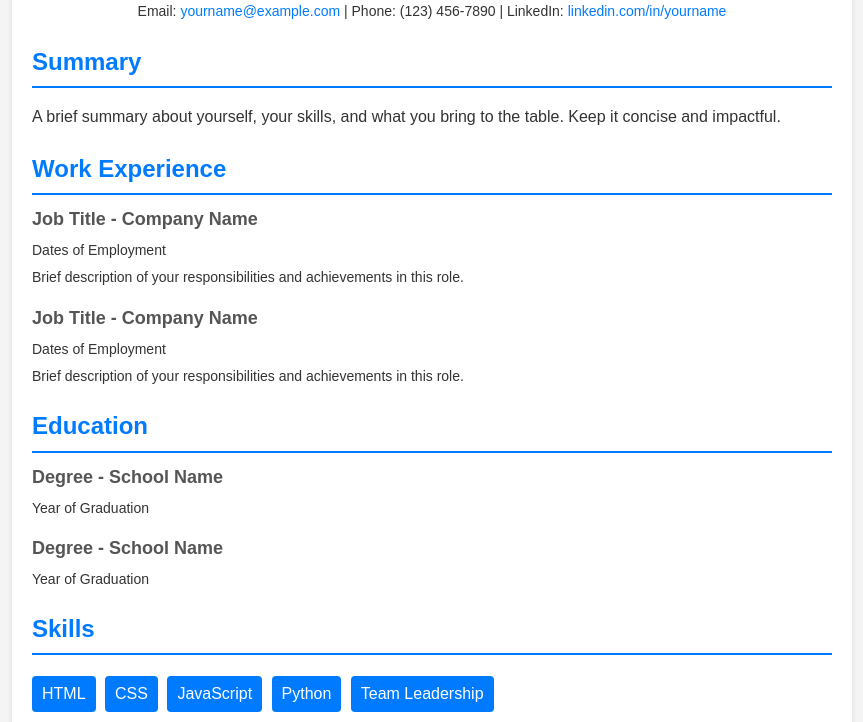
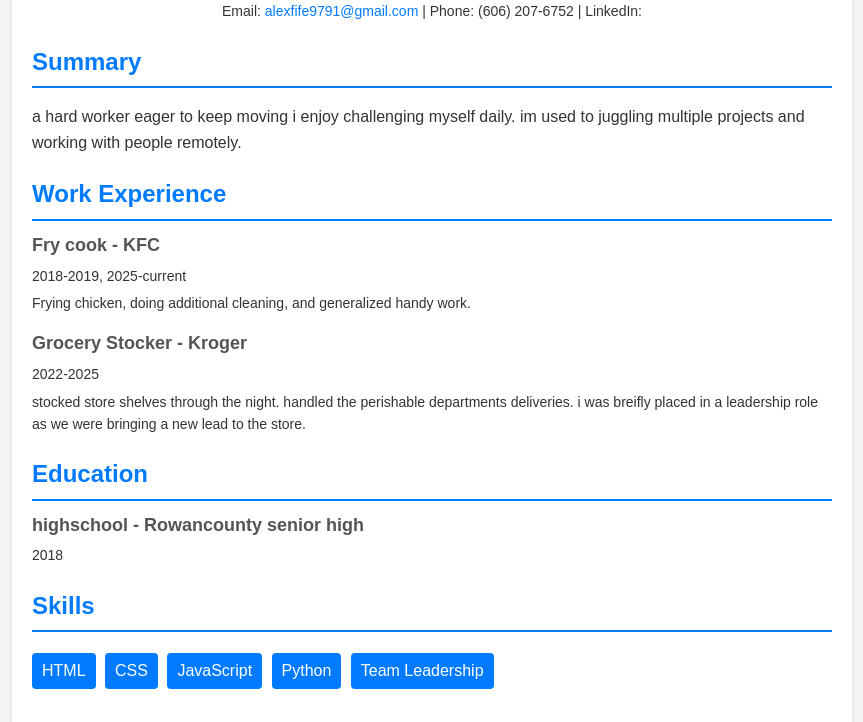
Before and after one commit to Surroyus/Surroyus.github.io, a plain HTML site: page index.html in a window 1280 px wide. Shown: the part 98-820 px from the top of the page, without its empty margins (208-1071 px from the left). Drawn offline with Linux system fonts and the light colour scheme.

Commit message:
edited resume

```diff
--- a/index.html
+++ b/index.html
@@ -3,7 +3,7 @@
     <head>
         <meta charset="UTF-8" />
         <meta name="viewport" content="width=device-width, initial-scale=1.0" />
-        <title>Resume Template</title>
+        <title>Alex fife Resume</title>
     </head>
 
     <style>
@@ -78,51 +78,55 @@
     <body>
         <main class="container">
             <section class="header">
-                <h1>Your Name</h1>
+                <h1>alex fife</h1>
                 <p class="contact">
                     Email:
-                    <a href="mailto:yourname@example.com"
-                        >yourname@example.com</a
+                    <a href="mailto:alexfife9791@gmail.com"
+                        >alexfife9791@gmail.com</a
                     >
-                    | Phone: (123) 456-7890 | LinkedIn:
-                    <a href="#">linkedin.com/in/yourname</a>
+                    | Phone: (606) 207-6752 | LinkedIn:
+                    <a href="#"></a>
                 </p>
             </section>
             <section class="section">
                 <h2>Summary</h2>
                 <p>
-                    A brief summary about yourself, your skills, and what you
-                    bring to the table. Keep it concise and impactful.
+                    a hard worker eager to keep moving i enjoy challenging myself daily.
+                    im used to juggling multiple projects and working with people remotely.
+
+
                 </p>
             </section>
             <section class="section">
                 <h2>Work Experience</h2>
                 <div class="item">
-                    <h3>Job Title - Company Name</h3>
-                    <p>Dates of Employment</p>
-                    <p>
-                        Brief description of your responsibilities and
-                        achievements in this role.
+                    <h3>Fry cook - KFC</h3>
+                    <p>2018-2019, 2025-current</p>
+                    <p> Frying chicken, doing additional cleaning, and generalized handy work.
+
+
+
                     </p>
                 </div>
                 <div class="item">
-                    <h3>Job Title - Company Name</h3>
-                    <p>Dates of Employment</p>
-                    <p>
-                        Brief description of your responsibilities and
-                        achievements in this role.
+                    <h3>Grocery Stocker - Kroger</h3>
+                    <p>2022-2025</p>
+                    <p> stocked store shelves through the night.
+                        handled the perishable departments deliveries.
+
+                        i was breifly placed in a leadership role as we were bringing a new lead to the store.
                     </p>
                 </div>
             </section>
             <div class="section">
                 <h2>Education</h2>
                 <div class="item">
-                    <h3>Degree - School Name</h3>
-                    <p>Year of Graduation</p>
+                    <h3>highschool - Rowancounty senior high</h3>
+                    <p>2018</p>
                 </div>
                 <div class="item">
-                    <h3>Degree - School Name</h3>
-                    <p>Year of Graduation</p>
+                    <h3></h3>
+                    <p></p>
                 </div>
             </section>
             <section class="section">
@@ -142,7 +146,7 @@
                 <div class="item">
                     <h3>Project Name</h3>
                     <p>
-                        Brief description of the project, the technologies used,
+                        ,Brief description of the project, the technologies used
                         and your role in the project.
                     </p>
                 </div>
```
